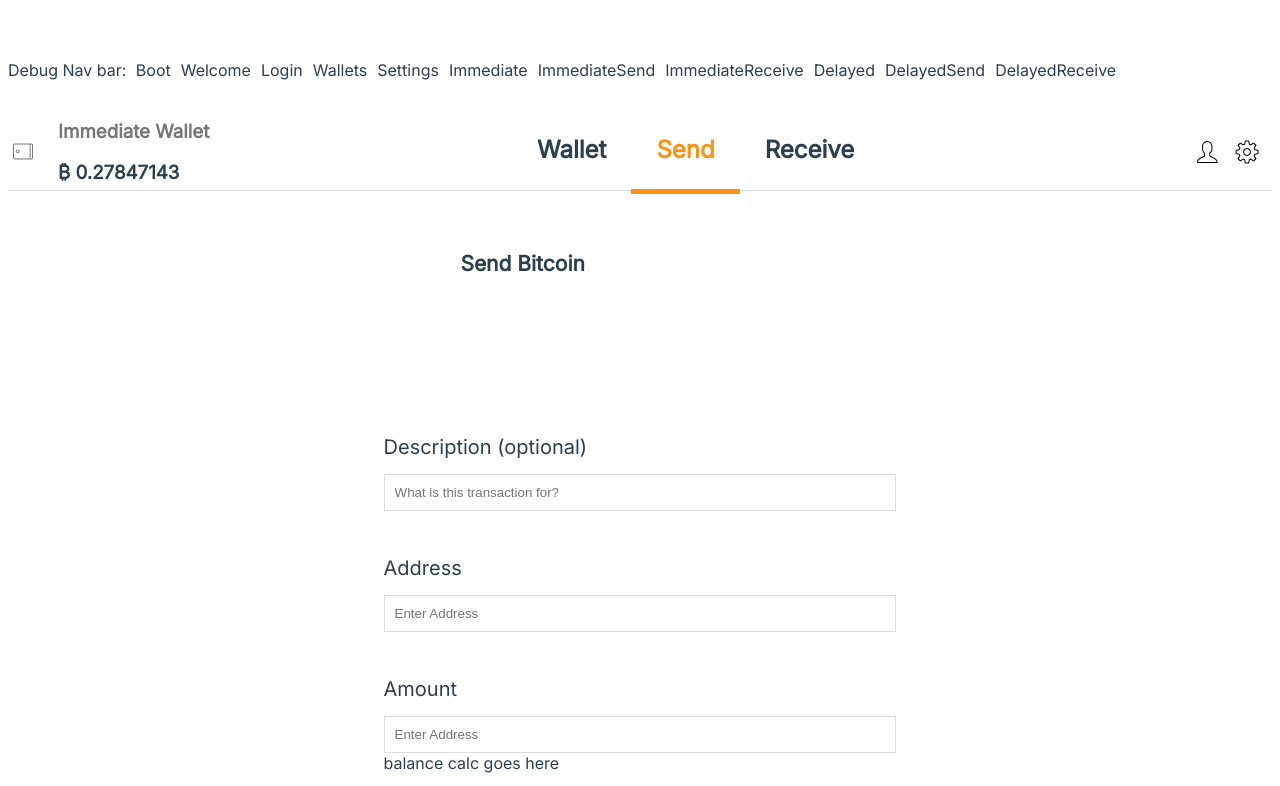
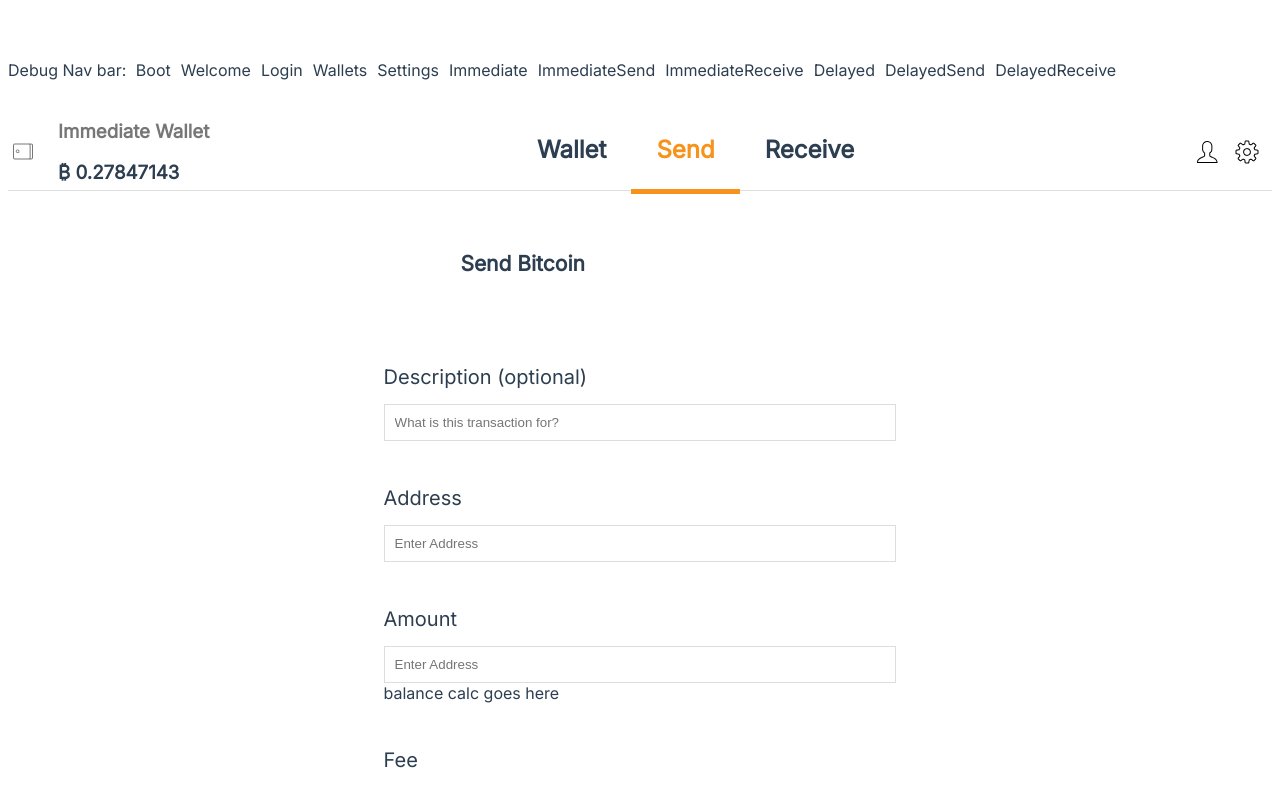
Before and after one commit to epiccurious/arctica-frontend, a Vue app: page /wallets/immediate/send in a window 1280 px wide. Shown: the top 786 px of the page. Built offline with nearby package versions, Linux system fonts and the light colour scheme.

Commit message:
adjusted styling on send page

```diff
--- a/src/views/immediate/Send.vue
+++ b/src/views/immediate/Send.vue
@@ -75,7 +75,7 @@ export default {
     align-content: center;
     justify-content: center;
     width:70%;
-    margin: 25px auto;
+    margin: 0 auto;
 }
 h1{
   margin-top: 50px;
@@ -91,9 +91,9 @@ h1{
 form{
     max-width:70%;
     width: 60%;
-    margin: 30px auto;
+    margin: 10px auto;
     text-align: left;
-    padding:40px;
+    padding:15px;
 }
 label{
     display:inline-block;
```
